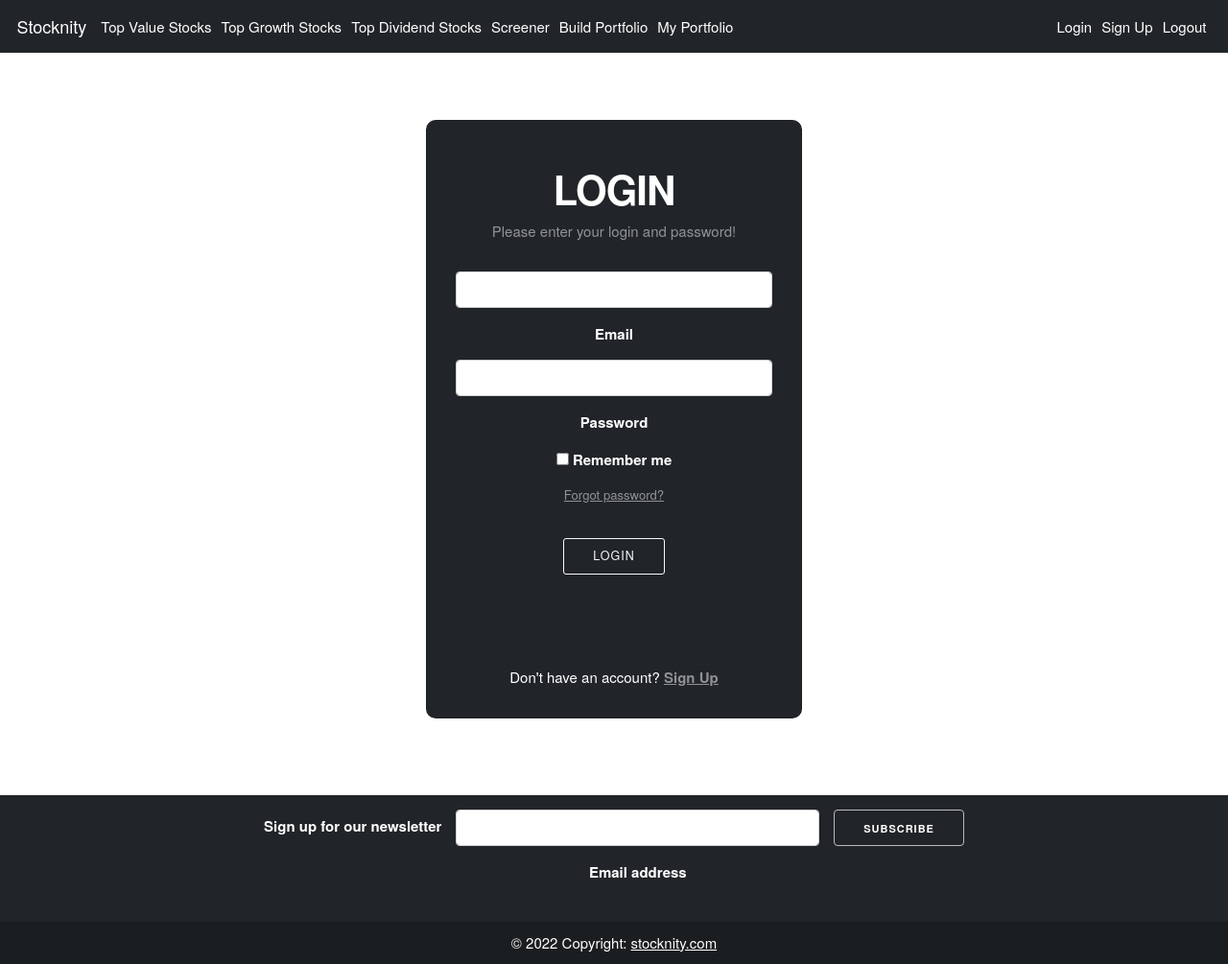
After one commit to tkalden/stock-portfolio, a Flask app: template templates/login.html in a window 1280 px wide. The commit adds this page. Shown: the whole page at 96% size. Run offline with Flask 2, Linux system fonts and the light colour scheme; the template is opened without the code that fills it, so the values that code supplies are empty; some libraries are stand-ins or nearby versions.

Commit message:
Revert "Revert "Added user login, sign up and log out""

```diff
--- a/main.py
+++ b/main.py
@@ -1,36 +1,28 @@
-from math import comb
+from flask import Blueprint
 import stockValueExtract
 import helper
-from flask import Flask, render_template, request, session,redirect,url_for
-from flask_toastr import Toastr
+from flask import render_template, request
 import pandas as pd
-import numpy as np
-import os
+from __init__ import create_app
+from flask_login import current_user
+import logging
 
-toastr = Toastr()
+main = Blueprint('main', __name__)
 
-config = {
-    "SECRET_KEY": "e0af172472bfdc4bc8292763f86e3abe0e2eb9a8cf68d12f"
-}
-
-app = Flask(__name__)
-app.config.from_mapping(config)
-
-toastr.init_app(app)
 
 stockValueExtractor = stockValueExtract.stock()
 
-@app.route('/', methods=['POST','GET'])
+@main.route('/', methods=['POST','GET'])
 def home():
    stockValueExtractor.cache_stock_data()
-   return render_template('home.html', title= "Welcome StockNity Members!")
+   return render_template('home.html')
 
-@app.route('/login', methods=['POST','GET'])
-def login():
-   #session['user_id'] = 'albertkalden@gmail.com'
-   return 'LOGIN COMING SOON'
+@main.route('/profile', methods=['POST','GET'])
+def profile():
+   stockValueExtractor.cache_stock_data()
+   return render_template('profile.html',name = current_user.name)
 
-@app.route('/screener', methods=["GET","POST"])
+@main.route('/screener', methods=["GET","POST"])
 def screener():
  index = 'S&P 500'
  sector = ''
@@ -43,11 +35,8 @@ def screener():
  return render_template('screener.html', index_sector_lists = helper.index_sector(), title = "{index} {sector} Data".format(sector = sector, index =index)
  )
 
-@app.route('/portfolio', methods=["GET","POST"])
+@main.route('/portfolio', methods=["GET","POST"])
 def build():
-    user_id = ''
-    if session.get('user_id') is not None:
-         user_id = session['user_id']
     portfolio = pd.DataFrame()
     stock_data = pd.read_pickle(helper.get_pickle_file()["stock"])
     ticker_list = sorted(list(set(stock_data["Ticker"])))
@@ -55,38 +44,26 @@ def build():
     total_portfolio_risk = 0
     if request.method == 'POST':
         if request.form["btn"]=="Build":
-            sector = request.form.get('sector')
-            index = request.form.get('index')
-            stock_type = request.form.get('stock_type')
-            investing_amount = request.form.get('investing_amount')
-            maximum_stock_price = request.form.get('max_stock_price')
-            strength_df = stockValueExtractor.update_strength_data(sector=sector, index = index,stock_type = stock_type)
-            portfolio = stockValueExtractor.build_portfolio_with_top_stocks(strength_df,investing_amount,maximum_stock_price)
+            strength_df = stockValueExtractor.update_strength_data(sector=request.form.get('sector'), index = request.form.get('index'),stock_type = request.form.get('stock_type'))
+            portfolio = stockValueExtractor.build_portfolio_with_top_stocks(strength_df,request.form.get('investing_amount'),request.form.get('max_stock_price'))
         elif request.form["btn"]=="Optimize":
-            app.logger.info("Extracting form data")
-            threshold = request.form["threshold"]
-            stock_type = request.form["stock_type"]
-            investing_amount = request.form["investing_amount"]
-            maximum_stock_price = request.form.get('max_stock_price')
-            expected_return_value = request.form["expected_return_value"]
-            selected_ticker_list = (list(set(request.form.getlist("stock[]"))))
-            strength_df = stockValueExtractor.update_strength_data(sector = 'Any', index = 'S&P 500',stock_type = stock_type)
-            portfolio = stockValueExtractor.build_portfolio_from_user_input_tickers(strength_df,selected_ticker_list, threshold,expected_return_value, investing_amount,maximum_stock_price)
+            logging.info("Extracting form data")
+            strength_df = stockValueExtractor.update_strength_data(sector = 'Any', index = 'S&P 500',stock_type = request.form["stock_type"])
+            portfolio = stockValueExtractor.build_portfolio_from_user_input_tickers(strength_df,(list(set(request.form.getlist("stock[]")))), request.form["threshold"],request.form["expected_return_value"], request.form["investing_amount"],request.form.get('max_stock_price'))
         elif request.form["btn"]=="Save Portfolio":
              # for some reason the portfolio varible goes to empty dataframe when the save is clicked.Following
             # is the work around
              portfolio = pd.read_pickle(helper.get_pickle_file()["portfolio"])
              if not portfolio.empty:
                 app.logger.info(f'Saving portfolio Data %',portfolio)
-                stockValueExtractor.save_portfolio_data(portfolio,session['user_id'])
-                stockValueExtractor.save_user_data(session['user_id'])
-        total_portfolio_return = stockValueExtractor.calculate_portfolio_return(portfolio)
-        total_portfolio_risk = stockValueExtractor.calculate_portfolio_risk(portfolio)
+                stockValueExtractor.save_portfolio_data(portfolio,current_user.id)
+        total_portfolio_return = round(stockValueExtractor.calculate_portfolio_return(portfolio),2)
+        total_portfolio_risk = round(stockValueExtractor.calculate_portfolio_risk(portfolio),2)
     stockValueExtractor.pickle_file(portfolio,'portfolio')
     title = "Portfolio Return: {portfolio_return} % | Portfolio Risk: {risk} %".format(portfolio_return = total_portfolio_return, risk = total_portfolio_risk)
-    return render_template('buildPortfolio.html',stock_types = helper.get_stock_type(),ticker_list = ticker_list,parameters=helper.get_optimization_parameters(),ticker_sector_lists=helper.index_select_attributes(),title= title,columns = helper.build_porfolio_column(), user_id = user_id)
+    return render_template('buildPortfolio.html',stock_types = helper.get_stock_type(),ticker_list = ticker_list,parameters=helper.get_optimization_parameters(),ticker_sector_lists=helper.index_select_attributes(),title= title,columns = helper.build_porfolio_column())
 
-@app.route('/screener/data')
+@main.route('/screener/data')
 def stock_data():
     #by default if there is no screener data at all then populate with defualt stock data
     if not stockValueExtractor.checkFile('screener'):
@@ -95,38 +72,36 @@ def stock_data():
         data = pd.read_pickle(helper.get_pickle_file()["screener"]).to_dict('records')
     return {'data': data}
 
-@app.route('/my-portfolio', methods=["GET","POST"])
+@main.route('/my-portfolio', methods=["GET","POST"])
 def portfolio():
-    user_id = ''
-    if session.get('user_id') is not None:
-         user_id = session['user_id']
-    return render_template('portfolio.html',user_id = user_id, columns = helper.build_porfolio_column())
+    return render_template('portfolio.html', columns = helper.build_porfolio_column())
 
-@app.route('/my-portfolio/data')
+@main.route('/my-portfolio/data')
 def portfolio_data():
-    return {'data': stockValueExtractor.get_portfolios_by_user_id(session['user_id']).to_dict('records')}
+    return {'data': stockValueExtractor.get_portfolios_by_user_id(current_user.id).to_dict('records')}
 
-@app.route('/portfolio/data')
+@main.route('/portfolio/data')
 def build_portfolio_data():
     return {'data': pd.read_pickle(helper.get_pickle_file()["portfolio"]).to_dict('records')}
 
-@app.route('/value-chart')
+@main.route('/value-chart')
 def valueChart():
     stockValueExtractor = stockValueExtract.stock()
     charts = stockValueExtractor.get_chart_data("value",helper.StockType.VALUE.value,helper.Metric.STRENGTH.value,overwrite=False)
     return render_template('chart.html',charts = charts,title= "Top Value Stocks" )
 
-@app.route('/growth-chart')
+@main.route('/growth-chart')
 def growthChart():
     stockValueExtractor = stockValueExtract.stock()
     charts = stockValueExtractor.get_chart_data("growth", helper.StockType.GROWTH.value, helper.Metric.STRENGTH.value,overwrite=False)
     return render_template('chart.html',charts = charts, title= "Top Growth Stocks")
 
-@app.route('/dividend-chart')
+@main.route('/dividend-chart')
 def dividendChart():
     stockValueExtractor = stockValueExtract.stock()
     charts = stockValueExtractor.get_chart_data("dividend", helper.StockType.NONE.value, helper.Metric.DIVIDEND.value,overwrite=False)
     return render_template('chart.html',charts = charts, title= "Top Dividend Stocks" )
 
-if __name__ == "__main__":
-    app.run(debug=True, host="0.0.0.0", port=int(os.environ.get("PORT", 5000)))
+app = create_app() # we initialize our flask app using the __init__.py function
+if __name__ == '__main__':
+    app.run(debug=True) # run the flask app on debug mode
--- a/requirements.txt
+++ b/requirements.txt
@@ -9,3 +9,5 @@ google-cloud-bigquery
 db-dtypes
 seaborn
 pandas_datareader
+flask-login
+werkzeug
--- a/templates/base.html
+++ b/templates/base.html
@@ -14,27 +14,32 @@
     <script src="https://kit.fontawesome.com/0000000000.js" crossorigin="anonymous"></script>
     {{ toastr.include_jquery() }}
     {{ toastr.include_toastr_css() }}
-    {{ toastr.message() }}
 </head>
 
 <body>
     <nav class="navbar navbar-expand-lg navbar-dark bg-dark text-white">
         <div class="container-fluid">
-            <a href="{{ url_for('home') }}" class="navbar-brand">Stocknity</a>
+            <a href="{{ url_for('main.home') }}" class="navbar-brand">Stocknity</a>
             <button type="button" class="navbar-toggler" data-bs-toggle="collapse" data-bs-target="#navbarCollapse">
                 <span class="navbar-toggler-icon"></span>
             </button>
             <div class="collapse navbar-collapse" id="navbarCollapse">
                 <div class="navbar-nav">
-                    <a href="{{ url_for('valueChart') }}" class="nav-item nav-link text-white">Top Value Stocks</a>
-                    <a href="{{ url_for('growthChart') }}" class="nav-item nav-link text-white">Top Growth Stocks</a>
-                    <a href="{{ url_for('dividendChart') }}" class="nav-item nav-link text-white">Top Dividend Stocks</a>
-                    <a href="{{ url_for('screener') }}"class="nav-item nav-link text-white">Screener</a>
-                    <a href="{{ url_for('build') }}" class="nav-item nav-link text-white">Build Portfolio</a>
-                    <a href="{{ url_for('portfolio')}}" class="nav-item nav-link text-white">My Portfolio</a>
+                    <a href="{{ url_for('main.valueChart') }}" class="nav-item nav-link text-white">Top Value Stocks</a>
+                    <a href="{{ url_for('main.growthChart') }}" class="nav-item nav-link text-white">Top Growth Stocks</a>
+                    <a href="{{ url_for('main.dividendChart') }}" class="nav-item nav-link text-white">Top Dividend Stocks</a>
+                    <a href="{{ url_for('main.screener') }}"class="nav-item nav-link text-white">Screener</a>
+                    <a href="{{ url_for('main.build') }}" class="nav-item nav-link text-white">Build Portfolio</a>
+                    <a href="{{ url_for('main.portfolio')}}" class="nav-item nav-link text-white">My Portfolio</a>
                 </div>
                 <div class="navbar-nav ms-auto">
-                    <a href="{{ url_for('login')}}" class="nav-item nav-link text-white">Login</a>
+                    <a href="{{ url_for('auth.login')}}" class="nav-item nav-link text-white">Login</a>
+                    <a href="{{ url_for('auth.signup') }}" class="nav-item nav-link text-white">
+                        Sign Up
+                    </a>
+                    <a href="{{ url_for('auth.logout') }}" class="nav-item nav-link text-white">
+                        Logout
+                    </a>
                 </div>
             </div>
         </div>
@@ -42,6 +47,7 @@
     <div id="page-container">
     <div class="body-content">
     <h4>{{ title }}</h4>
+    {{ toastr.message() }}
      {% block content %} {% endblock %}
      <script type="text/javascript" charset="utf8" src="https://cdn.datatables.net/1.10.25/js/jquery.dataTables.js"></script>
      <script type="text/javascript" charset="utf8" src="https://cdn.datatables.net/1.10.25/js/dataTables.bootstrap5.js"></script>
--- a/templates/home.html
+++ b/templates/home.html
@@ -1,3 +1,6 @@
 {% extends 'base.html' %}
 {% block content %}
+<h3 class="title">
+    Thanks for Being a member of StockNity.
+</h3>
 {% endblock %}
--- /dev/null
+++ b/templates/login.html
@@ -0,0 +1,42 @@
+{% extends "base.html" %}
+{% block content %}
+<div class="container py-5 h-100">
+  <div class="row d-flex justify-content-center align-items-center h-100">
+    <div class="col-12 col-md-8 col-lg-6 col-xl-5">
+      <div class="card bg-dark text-white" style="border-radius: 1rem;">
+        <div class="card-body p-5 text-center">
+          <div class="mb-md-5 mt-md-4 pb-5">
+            <h2 class="fw-bold mb-2 text-uppercase">Login</h2>
+            <p class="text-white-50 mb-5">Please enter your login and password!</p>
+            <form method="POST" action="/login">
+            <div class="form-outline form-white mb-4">
+              <input type="email" id="email" name ="email" class="form-control form-control-lg" required />
+              <label class="form-label" for="email">Email</label>
+            </div>
+            <div class="form-outline form-white mb-4">
+              <input type="password" id="password" name="password" class="form-control form-control-lg" required/>
+              <label class="form-label" for="password">Password</label>
+            </div>
+            <div class="field">
+              <label class="checkbox">
+                  <input type="checkbox" id="remember" name="remember" >
+                  Remember me
+              </label>
+          </div>
+            <p class="small mb-5 pb-lg-2"><a class="text-white-50" href="#!">Forgot password?</a></p>
+
+            <button class="btn btn-outline-light btn-lg px-5" type="submit">Login</button>
+            </form>
+          </div>
+
+          <div>
+            <p class="mb-0">Don't have an account? <a href="/signup" class="text-white-50 fw-bold">Sign Up</a>
+            </p>
+          </div>
+
+        </div>
+      </div>
+    </div>
+  </div>
+</div>
+{% endblock %}
--- /dev/null
+++ b/templates/profile.html
@@ -0,0 +1,6 @@
+{% extends 'base.html' %}
+{% block content %}
+<h1 class="title">
+    Welcome, {{name}}!
+</h1>
+{% endblock %}
```
Also changed, not shown: __init__.py (added, +40 -0 lines), auth.py (added, +56 -0 lines), bigQuery.py (+26 -1 lines), model.py (added, +39 -0 lines), stockValueExtract.py (+0 -7 lines), templates/buildPortfolio.html (+0 -8 lines), templates/portfolio.html (+0 -8 lines), templates/signup.html (added, +33 -0 lines), userFunction.py (added, +15 -0 lines), 1 other file.
